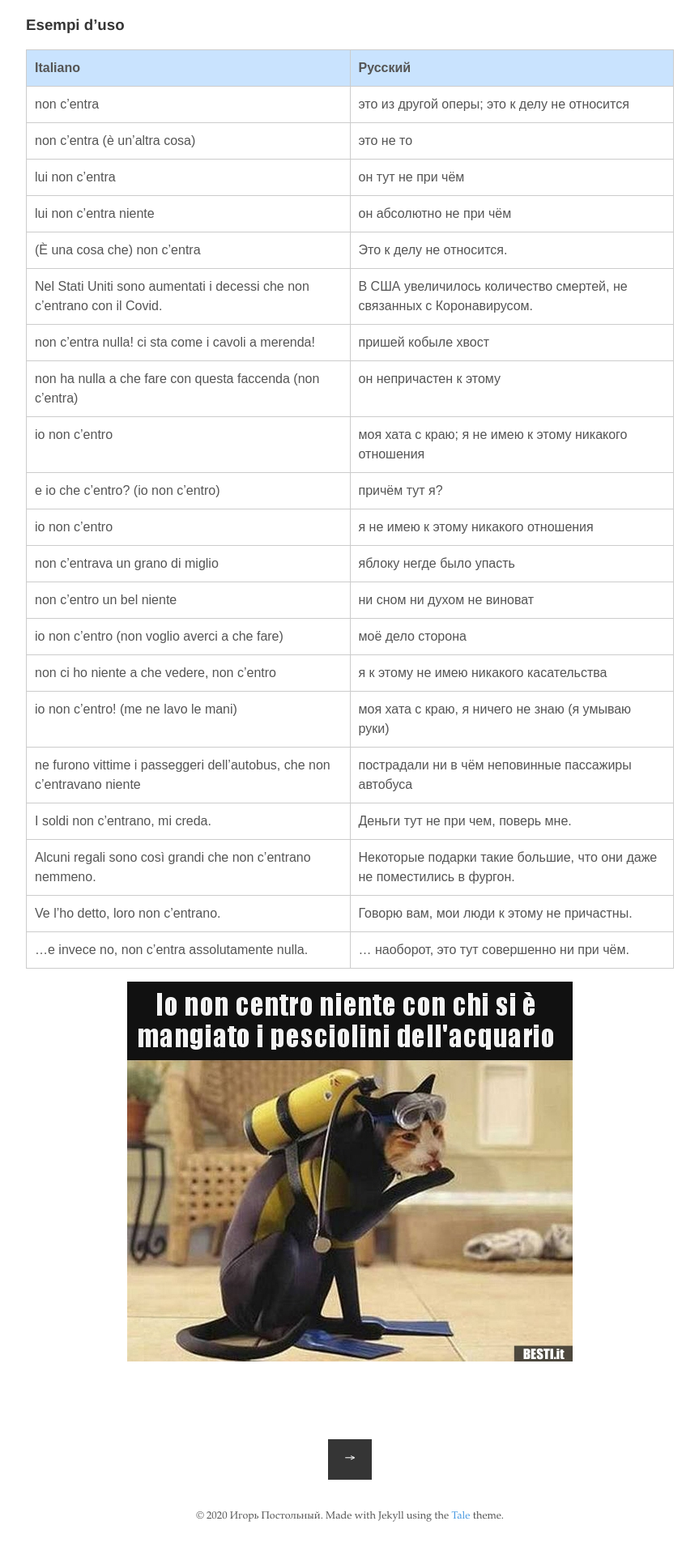
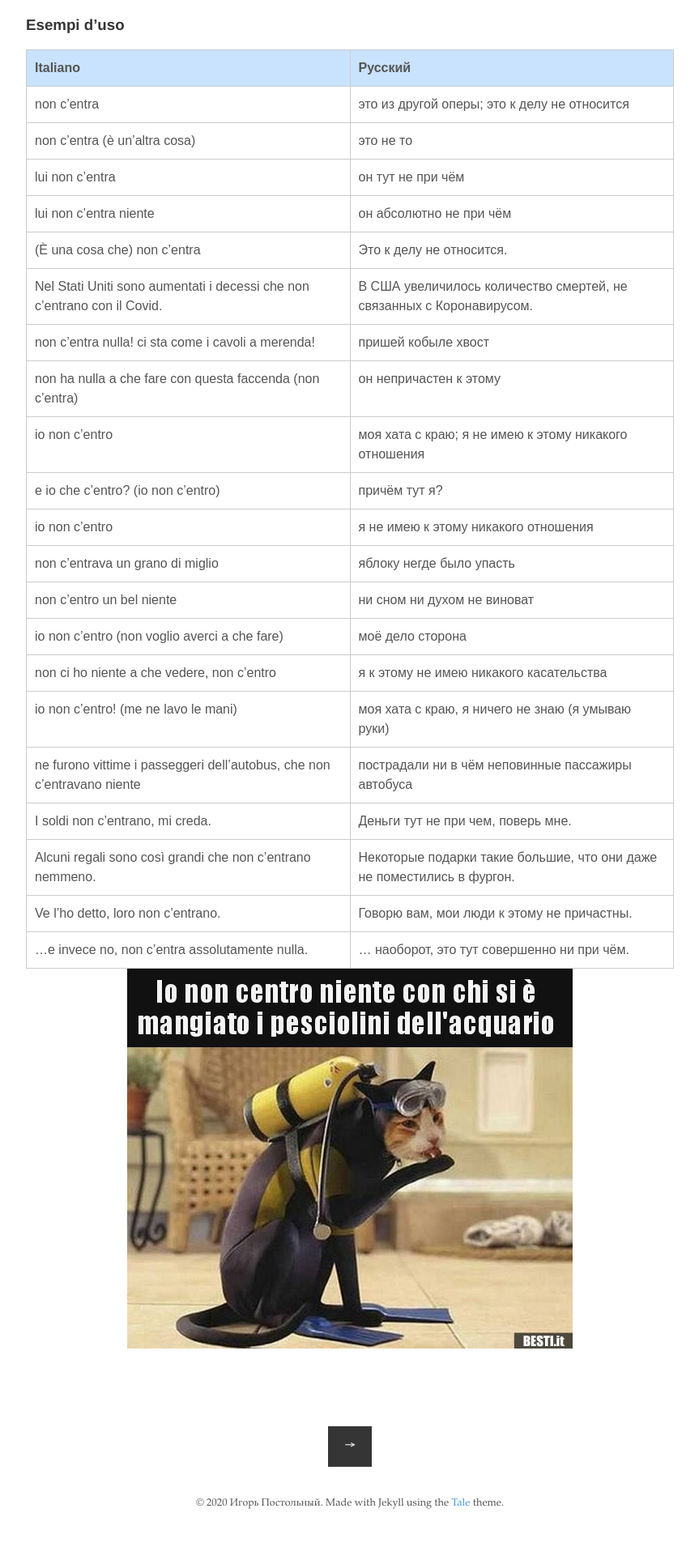
Before and after one commit to postolny/postolny.github.io, a Jekyll site: the page built from _posts/2020-11-27-entrarci.md, in a window 1280 px wide. Shown: the part 1060-2975 px from the top of the page at 81% size, without its empty margins (208-1071 px from the left). Built offline with Jekyll 4.4.1, drawn with Linux system fonts in a browser that asks for light colours; nearby versions of some CDN libraries.

Commit message:
Update 2020-11-27-entrarci.md

```diff
--- a/_posts/2020-11-27-entrarci.md
+++ b/_posts/2020-11-27-entrarci.md
@@ -47,4 +47,4 @@ loc.v. CO essere completamente fuori luogo, inopportuno, inadeguato alla situazi
 |Ve l'ho detto, loro non c'entrano.|Говорю вам, мои люди к этому не причастны.|
 |...e invece no, non c'entra assolutamente nulla.|... наоборот, это тут совершенно ни при чём.|
 
-![entrarci]({{ site.baseurl }}/img/entrarci.jpg){: style="margin-top:1rem"}
+![entrarci]({{ site.baseurl }}/img/entrarci.jpg)
```
